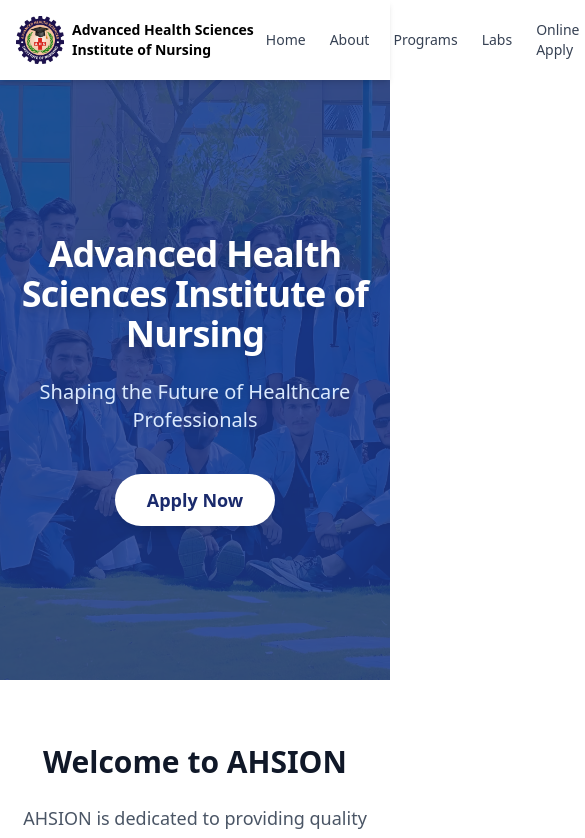
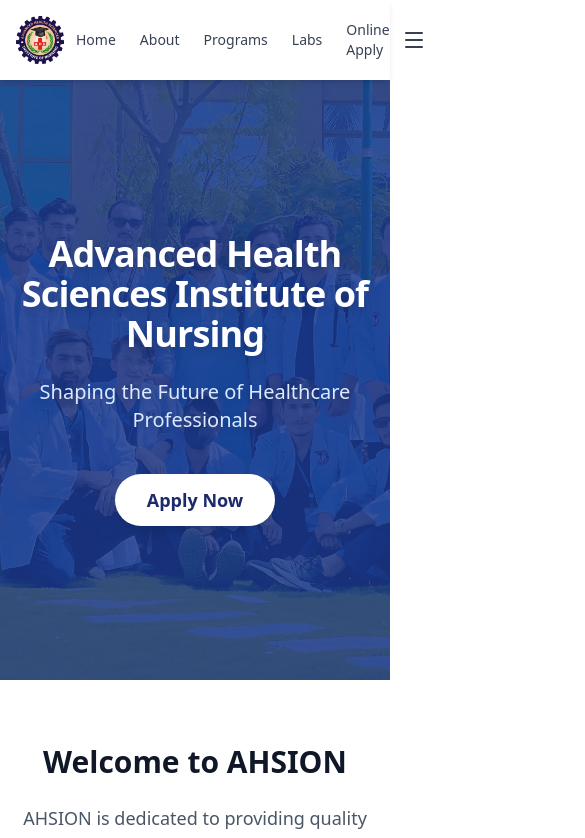
Before and after one commit to AHSANKHAN1999/ahsion-website, a Next.js app: page / in a window 390 px wide. Shown: the top 838 px of the page, 585 px wide, since content can reach past the window. Built offline with nearby package versions, Linux system fonts and the light colour scheme.

Commit message:
Hidden navbar text on mobile

```diff
--- a/src/app/layout.js
+++ b/src/app/layout.js
@@ -11,7 +11,7 @@ export const metadata = {
 export default function RootLayout({ children }) {
   return (
     <html lang="en">
-      <body className="flex flex-col min-h-screen">
+      <body className="flex flex-col min-h-screen overflow-x-hidden">
         <Navbar />
         <main className="flex-grow">{children}</main>
         <Footer />
--- a/src/components/Navbar.js
+++ b/src/components/Navbar.js
@@ -23,10 +23,11 @@ export default function Navbar() {
                   className="object-contain"
                 />
               </div>
-              <span className="font-semibold text-sm text-black md:block">
-  Advanced Health Sciences <br />
-  Institute of Nursing
-</span>
+              {/* 'hidden' laga diya taake mobile par gayab ho jaye */}
+              <span className="hidden md:block font-semibold text-lg text-black leading-tight">
+                Advanced Health Sciences <br />
+                Institute of Nursing
+              </span>
             </Link>
           </div>
 
```
